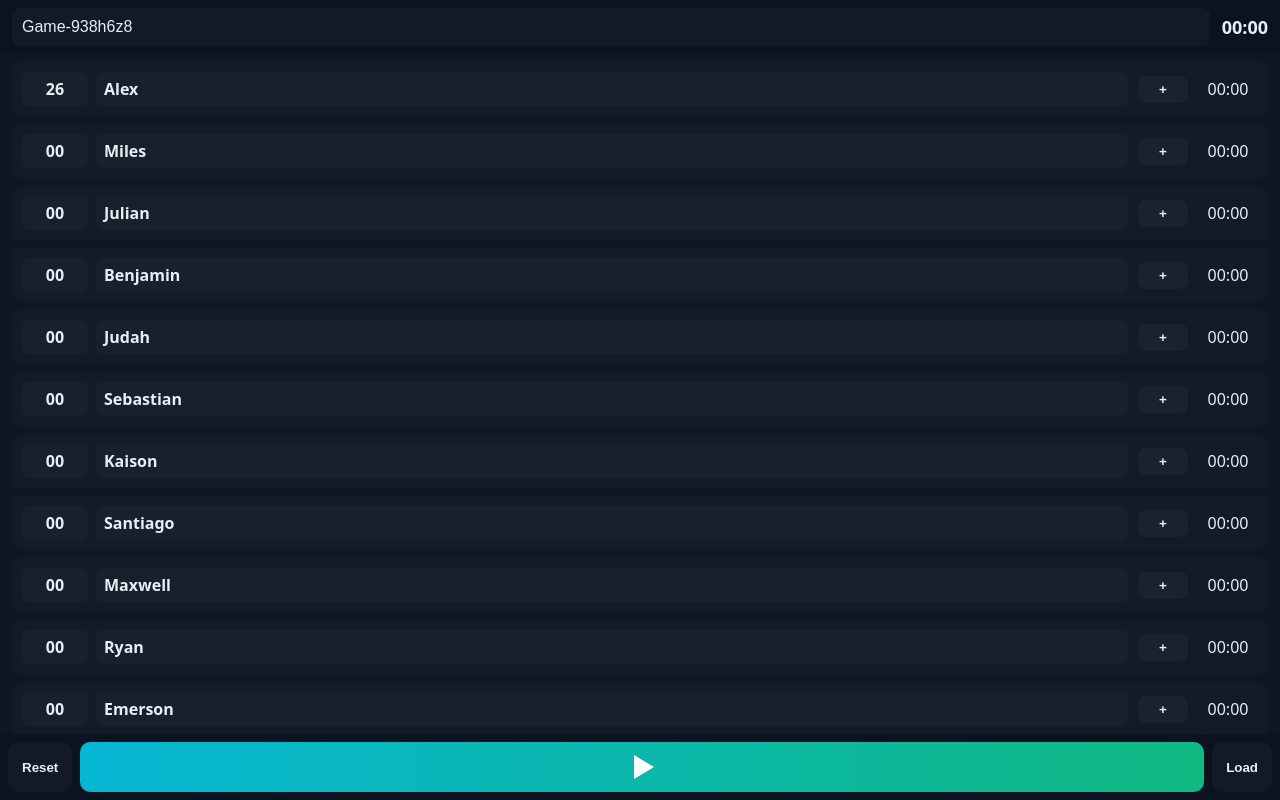
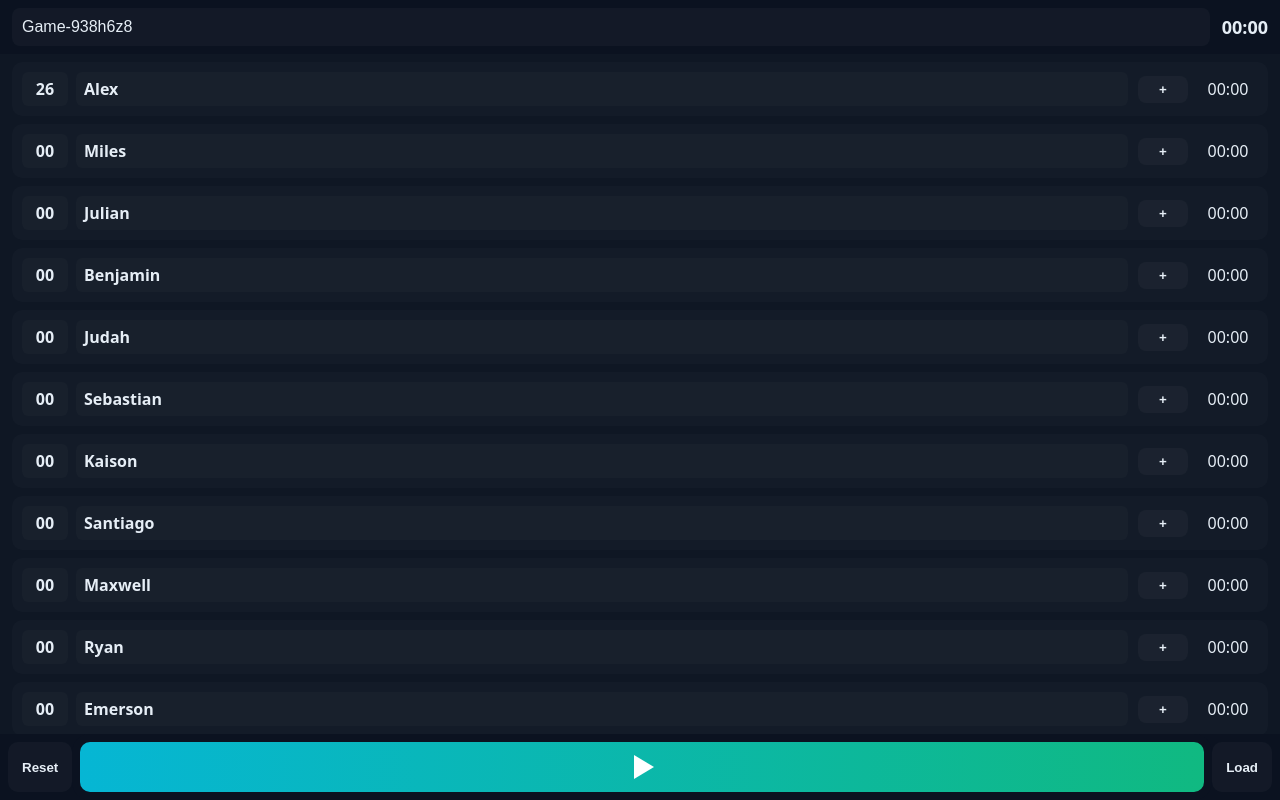
Before and after one commit to jkupczak/soccer-playtime-tracker, a plain HTML site: page index.html in a window 1280 px wide. Drawn offline with Linux system fonts and the light colour scheme.

Commit message:
Update index.html

```diff
--- a/index.html
+++ b/index.html
@@ -99,9 +99,9 @@ body{
   font-weight:700;
 }
 .player-number{
-  width:50px;
+    max-width: 30px;
+    min-width: 30px;
   text-align:center;
-  flex:0 0 50px;
 }
 .player-name{
   flex:1;
```
